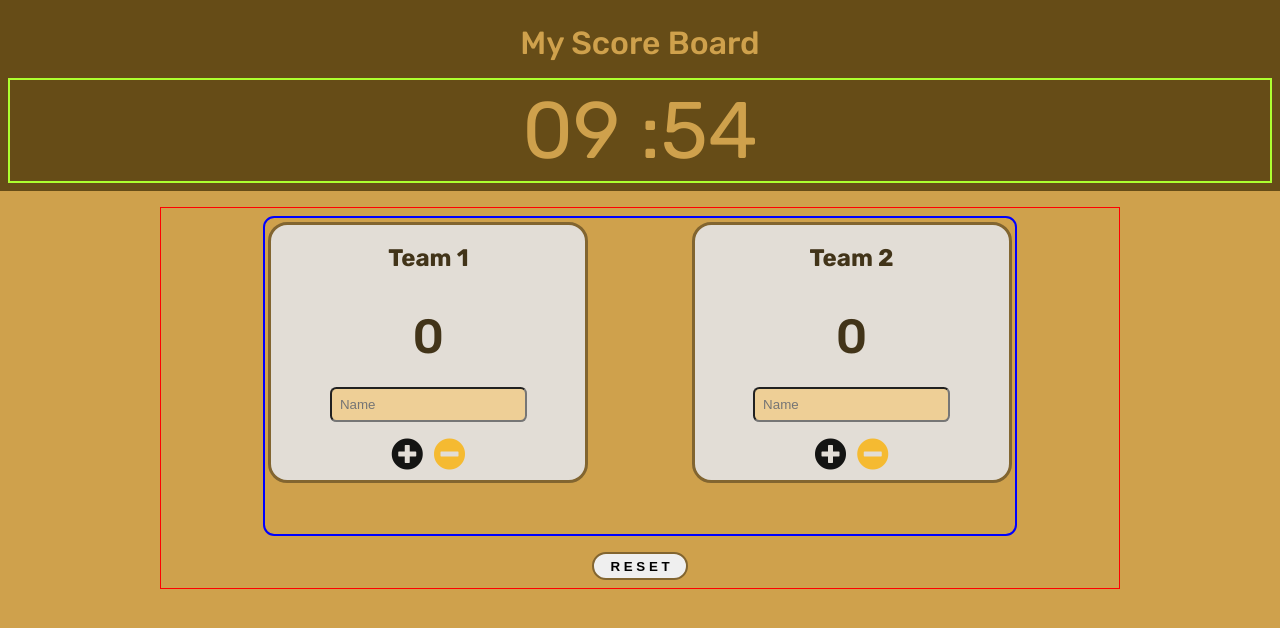
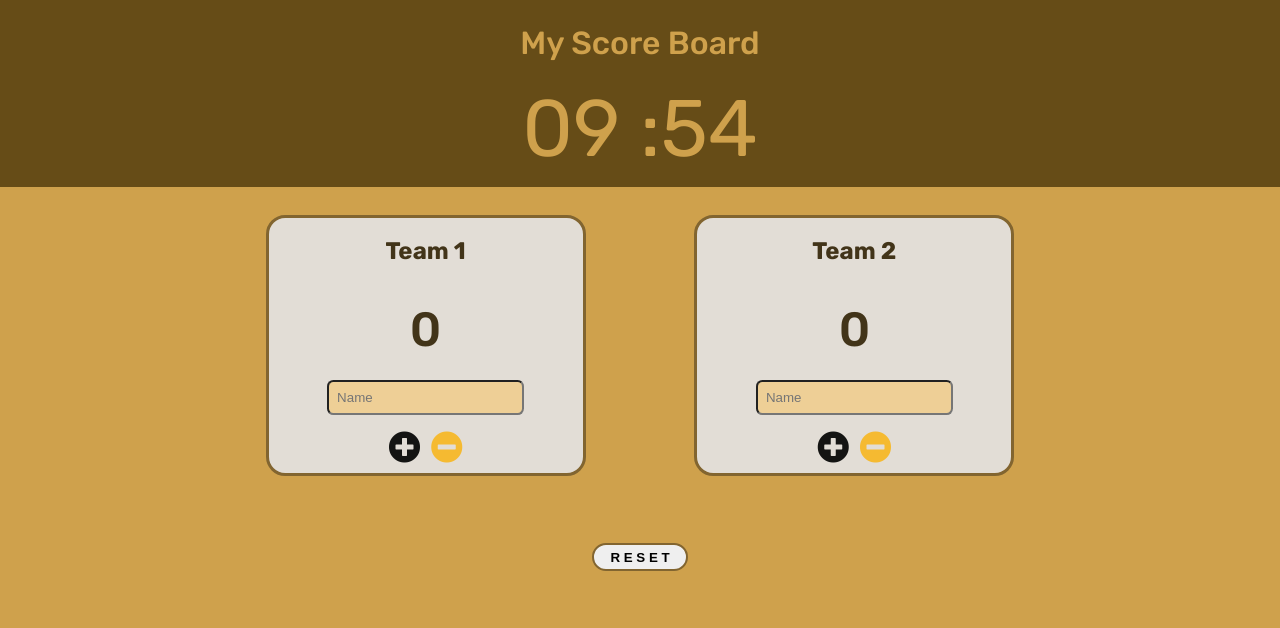
Before and after one commit to Taarts/ScoreBoard, a website built with Vite: page index.html in a window 1280 px wide. Built offline with nearby package versions, Linux system fonts and the light colour scheme.

Commit message:
took out borders for debuggin css

```diff
--- a/src/style.css
+++ b/src/style.css
@@ -43,7 +43,7 @@ h1 {
 }
 
 main {
-  border: 1px solid red;
+  /* border: 1px solid red; */
   display: flex;
   gap: 1rem; /* added */
   flex-flow: column wrap;
@@ -54,7 +54,7 @@ main {
 }
 
 #timer {
-  border: 2px solid greenyellow;
+  /* border: 2px solid greenyellow; */
   display: flex;
   font-size: 5rem;
   margin: 0;
@@ -63,7 +63,7 @@ main {
 }
 
 container {
-  border: 2px solid blue;
+  /* border: 2px solid blue; */
   width: 80%;
   margin-inline: auto;
   padding: 0.2rem;
```
